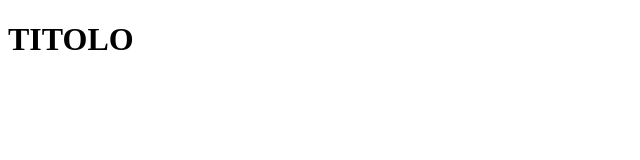
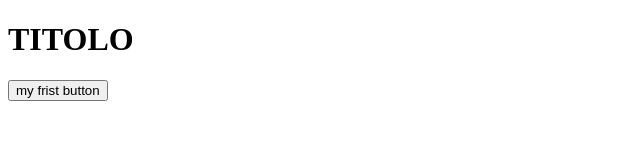
Before and after one commit to Gabrielepirrotta/PRIMO-TEST-13102022, a plain HTML site: page INDEX.HTML in a window 1280 px wide. Shown: the whole page, without its empty margins (0-640 px from the left). Drawn offline with Linux system fonts and the light colour scheme.

Commit message:
Update INDEX.HTML

```diff
--- a/INDEX.HTML
+++ b/INDEX.HTML
@@ -1,9 +1,10 @@
 <!DOCTYPE html>
 <html>
   <head>
+  </head>
 
-  </head>
     <body>
    <h1>TITOLO</h1>
+      <button>my frist button</button>
    </body>
   </html>
```
